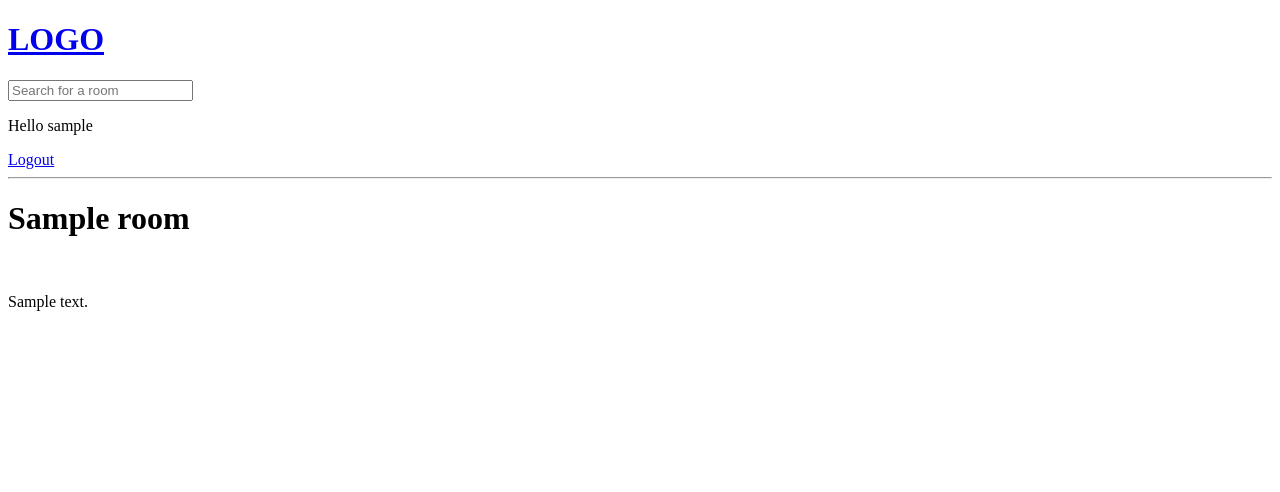
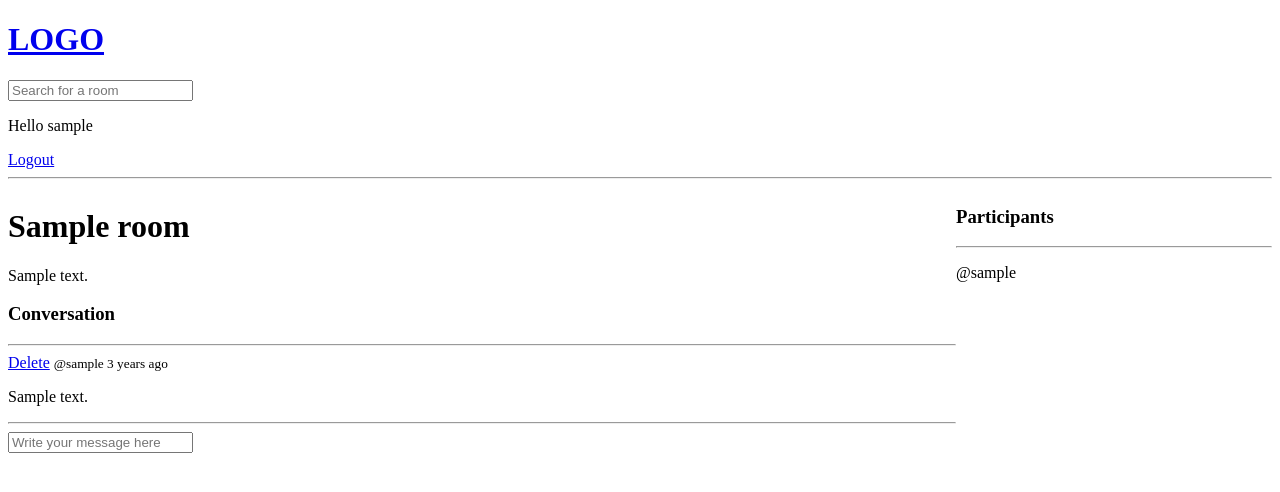
Before and after one commit to lucasfijf/study-budy, a Django app: page /room/1/ in a window 1280 px wide. Shown: the top 492 px of the page. Run offline with Django 4.2, Linux system fonts and the light colour scheme; a user stored in the database is signed in; tables that the repository leaves empty hold one stand-in row (values such as "Sample post").

Commit message:
add messages functionality

```diff
--- a/studybud/base/models.py
+++ b/studybud/base/models.py
@@ -14,7 +14,7 @@ class Room(models.Model):
     topic = models.ForeignKey(Topic, on_delete=models.SET_NULL, null=True)
     name = models.CharField(max_length=200)
     description = models.TextField(null=True, blank=True)
-    # participants =
+    participants = models.ManyToManyField(User, related_name='participants', blank=True)
     updated = models.DateTimeField(auto_now=True)
     created = models.DateTimeField(auto_now_add=True)
 
--- a/studybud/base/templates/base/room.html
+++ b/studybud/base/templates/base/room.html
@@ -2,8 +2,51 @@
 
 {% block content %}
 
-<h1>{{ room.name }}</h1>
-<br>
-<p>{{ room.description }}</p>
+<style>
+    .room-container {
+        display: grid;
+        grid-template-columns: 3fr 1fr;
+    }
+</style>
 
+<div class="room-container">
+    <div>
+        <h1>{{ room.name }}</h1>
+
+        <p>{{ room.description }}</p>
+
+        <div class="comment-wrapper">
+            <h3>Conversation</h3>
+            <hr>
+            {% for message in room_messages %}
+            <div>
+                {% if request.user == message.user %}
+                <a href="{% url 'delete-message' message.id %}">Delete</a>
+                {% endif %}
+                <small>@{{ message.user }} {{ message.created|timesince }} ago</small>
+                <p>{{ message.body }}</p>
+                <hr>
+            </div>
+            {% endfor %}
+        </div>
+
+        {% if request.user.is_authenticated %}
+        <div class="comment-form">
+            <form action="" method="post">
+                {% csrf_token %}
+                <input type="text" name="body" placeholder="Write your message here">
+            </form>
+        </div>
+        {% endif %}
+    </div>
+    <div>
+        <h3>Participants</h3>
+        <hr>
+        {% for user in participants %}
+        <div>
+            <p>@{{ user.username }}</p>
+        </div>
+        {% endfor %}
+    </div>
+</div>
 {% endblock content %}
--- a/studybud/base/urls.py
+++ b/studybud/base/urls.py
@@ -10,4 +10,5 @@ urlpatterns = [
     path('create-room/', views.createRoom, name='create-room'),
     path('update-room/<str:id>/', views.updateRoom, name='update-room'),
     path('delete-room/<str:id>/', views.deleteRoom, name='delete-room'),
+    path('delete-message/<str:id>/', views.deleteMessage, name='delete-message'),
 ]
--- a/studybud/base/views.py
+++ b/studybud/base/views.py
@@ -6,7 +6,7 @@ from django.contrib.auth.decorators import login_required
 from django.contrib.auth.models import User
 from django.contrib.auth import authenticate, login, logout
 from django.contrib.auth.forms import UserCreationForm
-from .models import Room, Topic
+from .models import Room, Topic, Message
 from .forms import RoomForm
 
 # Create your views here.
@@ -63,7 +63,17 @@ def home(request):
 
 def room(request, id):
     room = Room.objects.get(id=id)
-    context = {'room': room}
+    messages = room.message_set.all().order_by('-created')
+    participants = room.participants.all()
+    if request.method == 'POST':
+        Message.objects.create(
+            user=request.user,
+            room=room,
+            body=request.POST.get('body')
+        )
+        room.participants.add(request.user)
+        return redirect('room', id=room.id)
+    context = {'room': room, 'room_messages': messages, 'participants': participants}
     return render(request, 'base/room.html', context)
 
 @login_required(login_url='login')
@@ -100,3 +110,13 @@ def deleteRoom(request, id):
         room.delete()
         return redirect('home')
     return render(request, 'base/delete.html', {'obj': room})
+
+@login_required(login_url='login')
+def deleteMessage(request, id):
+    message = Message.objects.get(id=id)
+    if request.user != message.user:
+        return HttpResponse('Unauthorized')
+    if request.method == 'POST':
+        message.delete()
+        return redirect('home')
+    return render(request, 'base/delete.html', {'obj': message})
```
